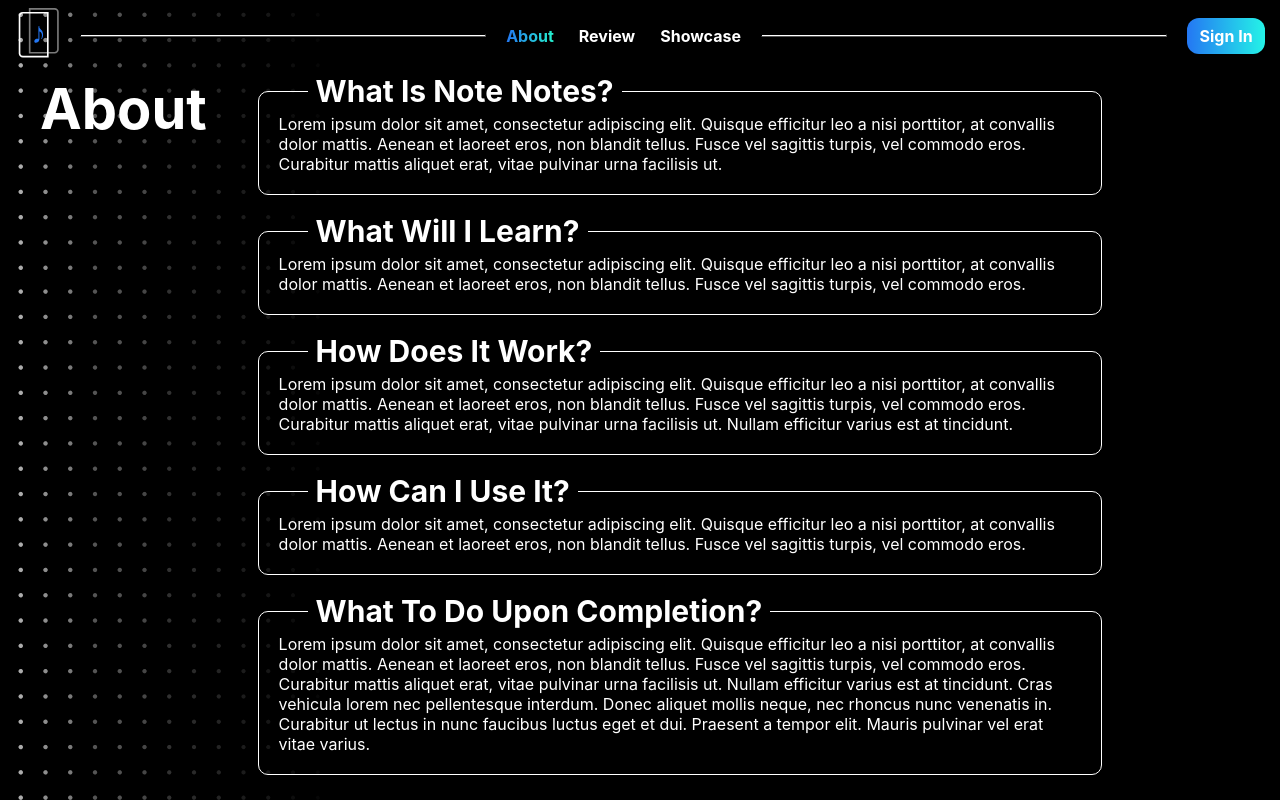
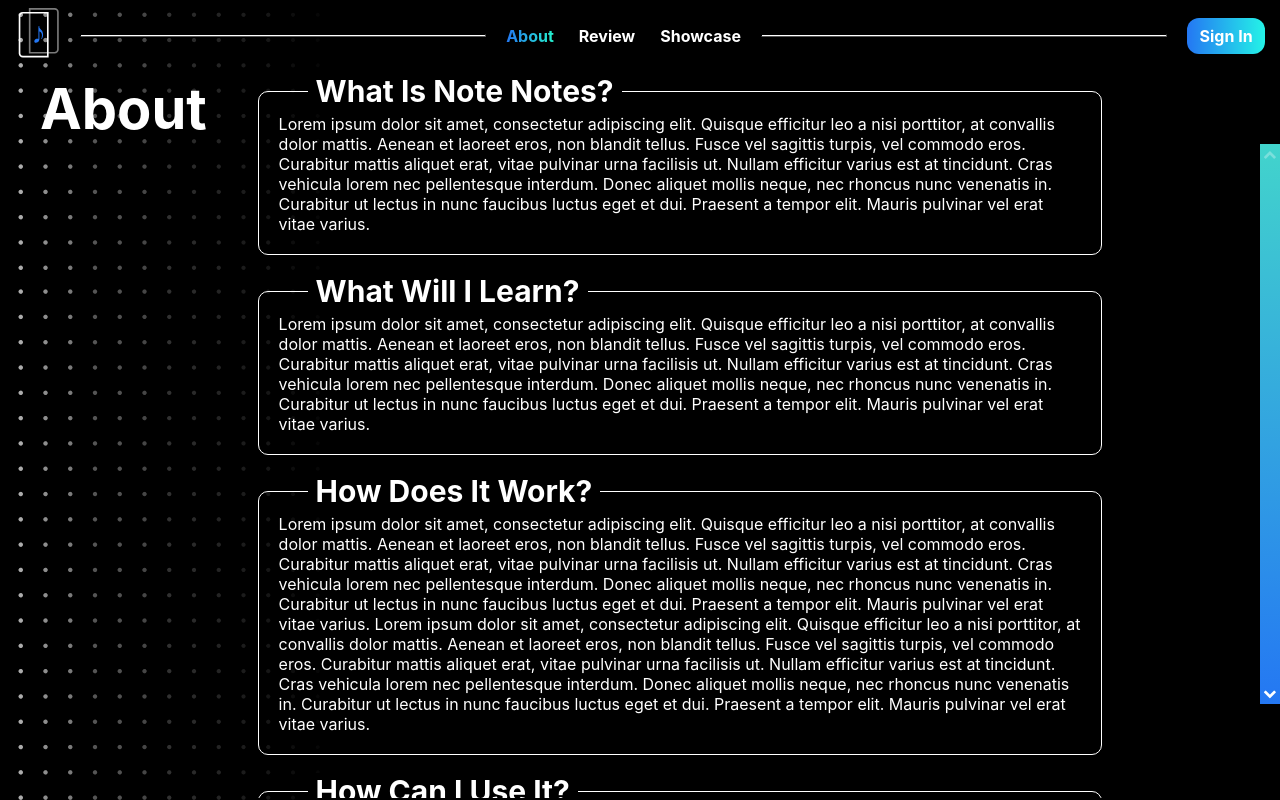
Before and after one commit to ParkerGates/REACT-Note-Notes, a React (Create React App) app: page /about in a window 1280 px wide. Built offline with nearby package versions, Linux system fonts and the light colour scheme; no server answers.

Commit message:
gradient scroll bar made, Added in About
gradient scroll bar created that allows click based scrolling. It switches from active to inactive modes if the page is resized or if the scroll wheel is used and is reactivated if the mouse hovers over the gradient scroll bar

```diff
--- /dev/null
+++ b/src/components/GradientScrollElement/GradientScroll.css
@@ -0,0 +1,22 @@
+.gradientScroll {
+    position: absolute;
+    top: 18vh;
+    right: 0px;
+
+    display: flex;
+    flex-direction: column;
+    justify-content: space-between;
+    width: 20px;
+    height: 70vh;
+    background-color: green;
+    background-image: linear-gradient(rgb(66, 212, 204), rgb(36, 119, 243));
+}
+.gradientScrollBtn {
+    display: flex;
+    justify-content: center;
+    background: none;
+    border: none;
+    margin: 3px 0px;
+}
+.gradientScrollIcons { color: rgb(255, 255, 255); }
+.gradIconOpacity { color: rgba(255, 255, 255, 30%); }
--- /dev/null
+++ b/src/components/GradientScrollElement/GradientScrollElement.tsx
@@ -0,0 +1,70 @@
+import { useState, useEffect } from 'react';
+import "./GradientScroll.css";
+
+interface Props {
+    controlId: string;
+}
+
+export default function GradientScrollElement({controlId}: Props) {
+    const [holdTimer, setHoldTimer] = useState<any>(null);
+    const [selected, setSelected] = useState<any>(document.querySelector(controlId));
+    const [scrollBarActive, setScrollBarActive] = useState<boolean>(true);
+
+
+    const btnScrollByHoldDown = (dir: "up" | "down") => {
+        const scrollSpeed = dir === "up" ? 6 : -6;
+
+        selected.scrollTop += scrollSpeed;
+        setHoldTimer(setTimeout(() => {btnScrollByHoldDown(dir)}, 10));
+    }
+    const btnScrollEndScroll = () => {
+        clearTimeout(holdTimer);
+    }
+
+
+    const disableArrowScroll = () => {
+        if (scrollBarActive === true) setScrollBarActive(false);
+    }
+    const enableArrowScroll = () => {
+        if (scrollBarActive === false) setScrollBarActive(true);
+    }
+
+
+    useEffect(() => {
+        document.addEventListener('wheel', disableArrowScroll);
+        window.addEventListener("resize", disableArrowScroll);
+
+        setSelected(document.querySelector(controlId));
+        return () => {
+            document.removeEventListener('wheel', disableArrowScroll);
+            window.addEventListener("resize", disableArrowScroll);
+        }
+    }, []);
+
+
+    if (selected === null) { return <></>}
+    return(
+        <div className="gradientScroll" onMouseEnter={enableArrowScroll}>
+
+                <button
+                    onMouseDown={() => {btnScrollByHoldDown("down")}}
+                    onMouseUp={btnScrollEndScroll}
+                    onMouseLeave={btnScrollEndScroll}
+                    className="gradientScrollBtn"
+                ><i className={`fa fa-solid fa-chevron-up gradientScrollIcons
+                                ${selected.scrollTop === 0 && "gradIconOpacity"}
+                                ${!scrollBarActive && "gradIconOpacity"}`}>
+                </i></button>
+
+                <button
+                    onMouseDown={() => {btnScrollByHoldDown("up")}}
+                    onMouseUp={btnScrollEndScroll}
+                    onMouseLeave={btnScrollEndScroll}
+                    className="gradientScrollBtn"
+                ><i className={`fa fa-solid fa-chevron-down gradientScrollIcons
+                                ${selected.scrollTop === (selected.scrollHeight - selected.clientHeight) && "gradIconOpacity"}
+                                ${!scrollBarActive && "gradIconOpacity"}`}>
+                </i></button>
+        </div>
+    );
+}
--- a/src/views/about.tsx
+++ b/src/views/about.tsx
@@ -1,5 +1,6 @@
 import BoxSection from '../components/CssComp/BoxSection/BoxSection';
 import DotsLong from "../svgs/Background/DotsLong.svg";
+import GradientScrollElement from '../components/GradientScrollElement/GradientScrollElement';
 import "./css/about.css";
 
 export default function About() {
@@ -9,29 +10,33 @@ export default function About() {
 
             <div className="aboutPageContainer">
                 <h1 className="aboutPageTitle">About</h1>
-                <div className="aboutPageContent">
+                <div id="aboutScroll" className="aboutPageContent">
                     <BoxSection title={"What Is Note Notes?"} fontSize={"h2"}>
-                        Lorem ipsum dolor sit amet, consectetur adipiscing elit. Quisque efficitur leo a nisi porttitor, at convallis dolor mattis. Aenean  et laoreet eros, non blandit tellus. Fusce vel sagittis turpis, vel commodo eros. Curabitur mattis aliquet erat, vitae pulvinar urna facilisis ut.
+                    Lorem ipsum dolor sit amet, consectetur adipiscing elit. Quisque efficitur leo a nisi porttitor, at convallis dolor mattis. Aenean  et laoreet eros, non blandit tellus. Fusce vel sagittis turpis, vel commodo eros. Curabitur mattis aliquet erat, vitae pulvinar urna facilisis ut. Nullam efficitur varius est at tincidunt. Cras vehicula lorem nec pellentesque interdum. Donec aliquet mollis neque, nec rhoncus nunc venenatis in. Curabitur ut lectus in nunc faucibus luctus eget et dui. Praesent a tempor elit. Mauris pulvinar vel erat vitae varius.
                     </BoxSection>
 
                     <BoxSection title={"What Will I Learn?"} fontSize={"h2"}>
-                        Lorem ipsum dolor sit amet, consectetur adipiscing elit. Quisque efficitur leo a nisi porttitor, at convallis dolor mattis. Aenean  et laoreet eros, non blandit tellus. Fusce vel sagittis turpis, vel commodo eros.
+                    Lorem ipsum dolor sit amet, consectetur adipiscing elit. Quisque efficitur leo a nisi porttitor, at convallis dolor mattis. Aenean  et laoreet eros, non blandit tellus. Fusce vel sagittis turpis, vel commodo eros. Curabitur mattis aliquet erat, vitae pulvinar urna facilisis ut. Nullam efficitur varius est at tincidunt. Cras vehicula lorem nec pellentesque interdum. Donec aliquet mollis neque, nec rhoncus nunc venenatis in. Curabitur ut lectus in nunc faucibus luctus eget et dui. Praesent a tempor elit. Mauris pulvinar vel erat vitae varius.
                     </BoxSection>
 
                     <BoxSection title={"How Does It Work?"} fontSize={"h2"}>
-                        Lorem ipsum dolor sit amet, consectetur adipiscing elit. Quisque efficitur leo a nisi porttitor, at convallis dolor mattis. Aenean  et laoreet eros, non blandit tellus. Fusce vel sagittis turpis, vel commodo eros. Curabitur mattis aliquet erat, vitae pulvinar urna facilisis ut. Nullam efficitur varius est at tincidunt.
+                    Lorem ipsum dolor sit amet, consectetur adipiscing elit. Quisque efficitur leo a nisi porttitor, at convallis dolor mattis. Aenean  et laoreet eros, non blandit tellus. Fusce vel sagittis turpis, vel commodo eros. Curabitur mattis aliquet erat, vitae pulvinar urna facilisis ut. Nullam efficitur varius est at tincidunt. Cras vehicula lorem nec pellentesque interdum. Donec aliquet mollis neque, nec rhoncus nunc venenatis in. Curabitur ut lectus in nunc faucibus luctus eget et dui. Praesent a tempor elit. Mauris pulvinar vel erat vitae varius.
+                    Lorem ipsum dolor sit amet, consectetur adipiscing elit. Quisque efficitur leo a nisi porttitor, at convallis dolor mattis. Aenean  et laoreet eros, non blandit tellus. Fusce vel sagittis turpis, vel commodo eros. Curabitur mattis aliquet erat, vitae pulvinar urna facilisis ut. Nullam efficitur varius est at tincidunt. Cras vehicula lorem nec pellentesque interdum. Donec aliquet mollis neque, nec rhoncus nunc venenatis in. Curabitur ut lectus in nunc faucibus luctus eget et dui. Praesent a tempor elit. Mauris pulvinar vel erat vitae varius.
                     </BoxSection>
 
                     <BoxSection title={"How Can I Use It?"} fontSize={"h2"}>
-                        Lorem ipsum dolor sit amet, consectetur adipiscing elit. Quisque efficitur leo a nisi porttitor, at convallis dolor mattis. Aenean  et laoreet eros, non blandit tellus. Fusce vel sagittis turpis, vel commodo eros.
+                    Lorem ipsum dolor sit amet, consectetur adipiscing elit. Quisque efficitur leo a nisi porttitor, at convallis dolor mattis. Aenean  et laoreet eros, non blandit tellus. Fusce vel sagittis turpis, vel commodo eros. Curabitur mattis aliquet erat, vitae pulvinar urna facilisis ut. Nullam efficitur varius est at tincidunt. Cras vehicula lorem nec pellentesque interdum. Donec aliquet mollis neque, nec rhoncus nunc venenatis in. Curabitur ut lectus in nunc faucibus luctus eget et dui. Praesent a tempor elit. Mauris pulvinar vel erat vitae varius.
+                    Lorem ipsum dolor sit amet, consectetur adipiscing elit. Quisque efficitur leo a nisi porttitor, at convallis dolor mattis. Aenean  et laoreet eros, non blandit tellus. Fusce vel sagittis turpis, vel commodo eros. Curabitur mattis aliquet erat, vitae pulvinar urna facilisis ut. Nullam efficitur varius est at tincidunt. Cras vehicula lorem nec pellentesque interdum. Donec aliquet mollis neque, nec rhoncus nunc venenatis in. Curabitur ut lectus in nunc faucibus luctus eget et dui. Praesent a tempor elit. Mauris pulvinar vel erat vitae varius.
                     </BoxSection>
 
                     <BoxSection title={"What To Do Upon Completion?"} fontSize={"h2"}>
-                        Lorem ipsum dolor sit amet, consectetur adipiscing elit. Quisque efficitur leo a nisi porttitor, at convallis dolor mattis. Aenean  et laoreet eros, non blandit tellus. Fusce vel sagittis turpis, vel commodo eros. Curabitur mattis aliquet erat, vitae pulvinar urna facilisis ut. Nullam efficitur varius est at tincidunt. Cras vehicula lorem nec pellentesque interdum. Donec aliquet mollis neque, nec rhoncus nunc venenatis in. Curabitur ut lectus in nunc faucibus luctus eget et dui. Praesent a tempor elit. Mauris pulvinar vel erat vitae varius.
+                    Lorem ipsum dolor sit amet, consectetur adipiscing elit. Quisque efficitur leo a nisi porttitor, at convallis dolor mattis. Aenean  et laoreet eros, non blandit tellus. Fusce vel sagittis turpis, vel commodo eros. Curabitur mattis aliquet erat, vitae pulvinar urna facilisis ut. Nullam efficitur varius est at tincidunt. Cras vehicula lorem nec pellentesque interdum. Donec aliquet mollis neque, nec rhoncus nunc venenatis in. Curabitur ut lectus in nunc faucibus luctus eget et dui. Praesent a tempor elit. Mauris pulvinar vel erat vitae varius.
+                    Lorem ipsum dolor sit amet, consectetur adipiscing elit. Quisque efficitur leo a nisi porttitor, at convallis dolor mattis. Aenean  et laoreet eros, non blandit tellus. Fusce vel sagittis turpis, vel commodo eros. Curabitur mattis aliquet erat, vitae pulvinar urna facilisis ut. Nullam efficitur varius est at tincidunt. Cras vehicula lorem nec pellentesque interdum. Donec aliquet mollis neque, nec rhoncus nunc venenatis in. Curabitur ut lectus in nunc faucibus luctus eget et dui. Praesent a tempor elit. Mauris pulvinar vel erat vitae varius.
                     </BoxSection>
                 </div>
             </div>
 
+            <GradientScrollElement controlId="#aboutScroll" />
             <div className="aboutBg">
                 <img className="dotsAbout" src={DotsLong} alt="dots" />
             </div>
--- a/src/views/css/about.css
+++ b/src/views/css/about.css
@@ -7,6 +7,10 @@
     margin: 20px 0px 0px 0px;
 }
 .aboutPageContent {
+    height: calc(100vh - 128px);
+    overflow: scroll;
+    -ms-overflow-style: none;
+    scrollbar-width: none;
 }
 
 
@@ -36,12 +40,12 @@
     }
     .aboutPageTitle {
         width: 17vw;
-        /* border: 1px solid green; */
         font-size: calc(3.5vw * 1.25);
         margin-top: 0px;
         padding: 20px 0px 0px 40px;
     }
     .aboutPageContent {
         width: 66vw;
+        height: calc(100vh - 57px);
     }
 }
```
